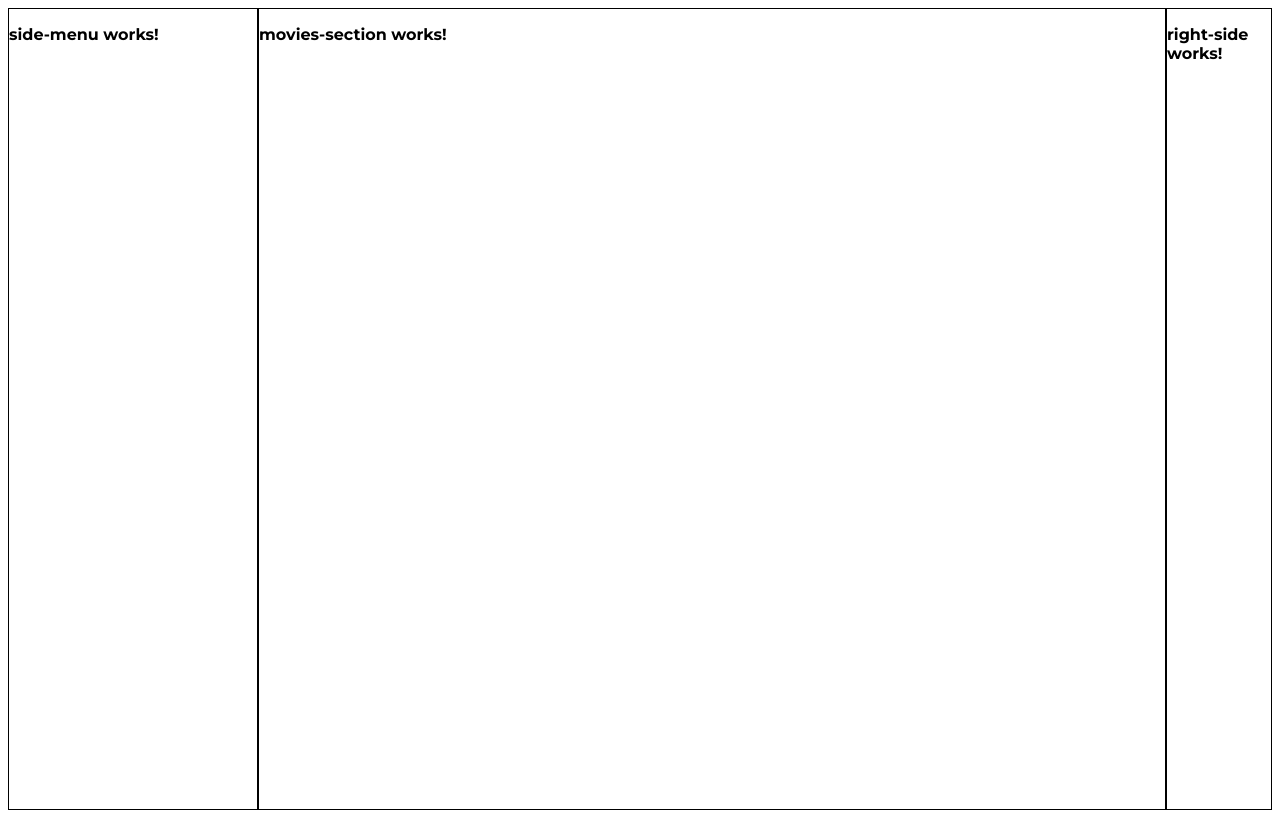
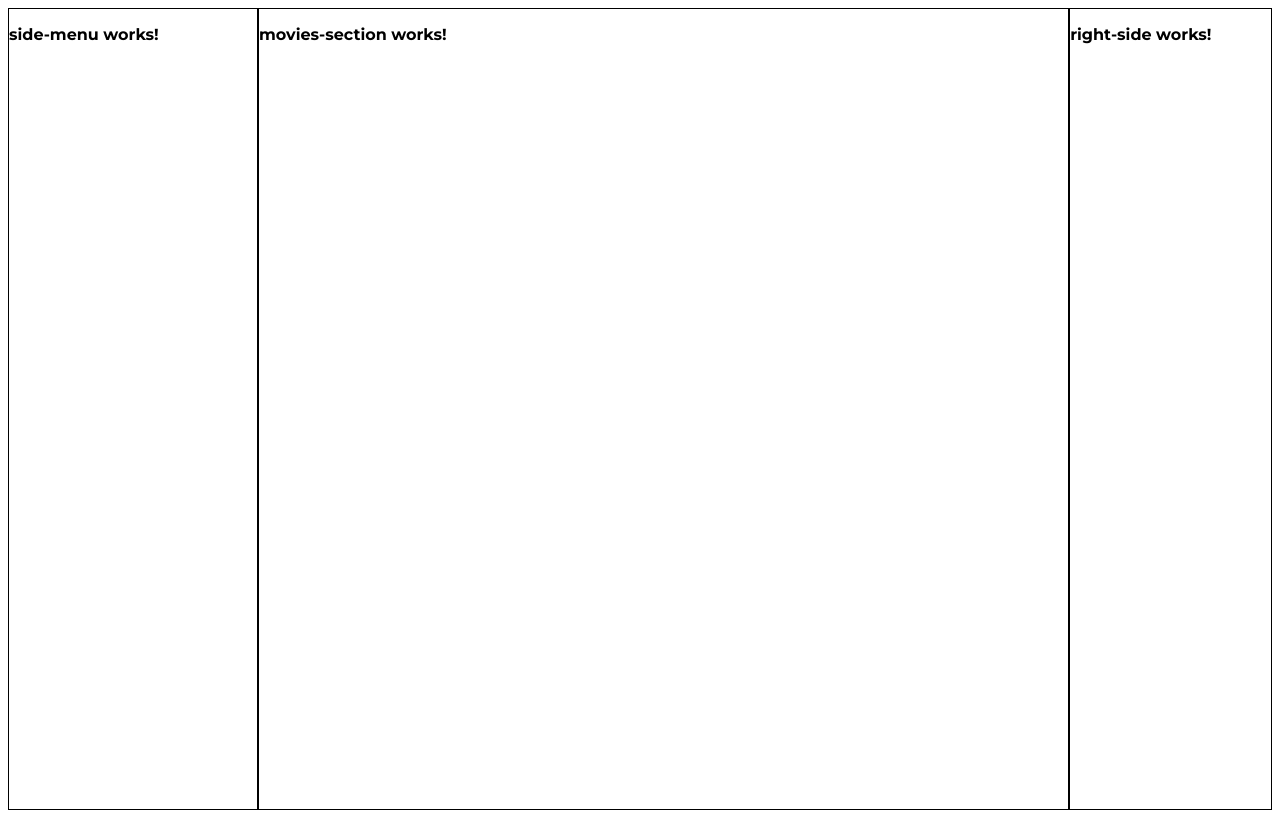
Before and after one commit to JuanCarlosGarciaBautista30/movies-app, an Angular app: page / in a window 1280 px wide. Built offline with nearby package versions, Linux system fonts and the light colour scheme; a web font is replaced by a local one.

Commit message:
se configura tamaño del componente movies-section y el de right-side

```diff
--- a/src/app/pages/home-page/home-page.component.scss
+++ b/src/app/pages/home-page/home-page.component.scss
@@ -2,6 +2,5 @@
 .container{
   display: grid;
   height: 100vh;
-  grid-template-columns: auto auto 1fr;
-
+  grid-template-columns: auto 2fr .5fr;
 }
--- a/src/app/shared/components/movies-section/movies-section.component.scss
+++ b/src/app/shared/components/movies-section/movies-section.component.scss
@@ -1,5 +1,5 @@
 .movie-section{
-  width: 906px;
+
   height: 100%;
   border: solid black 1px;
 }
```
